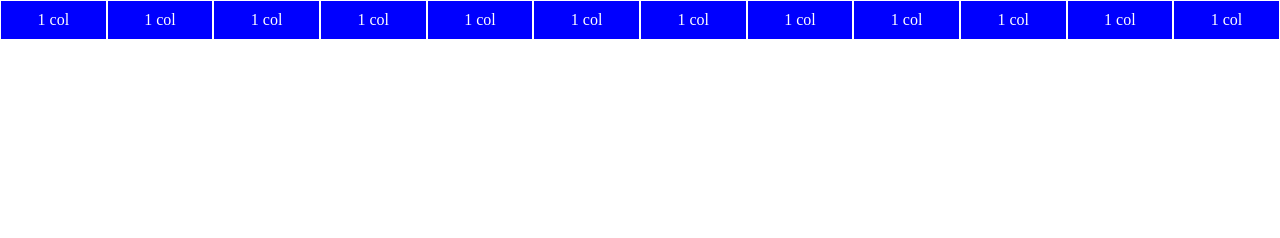
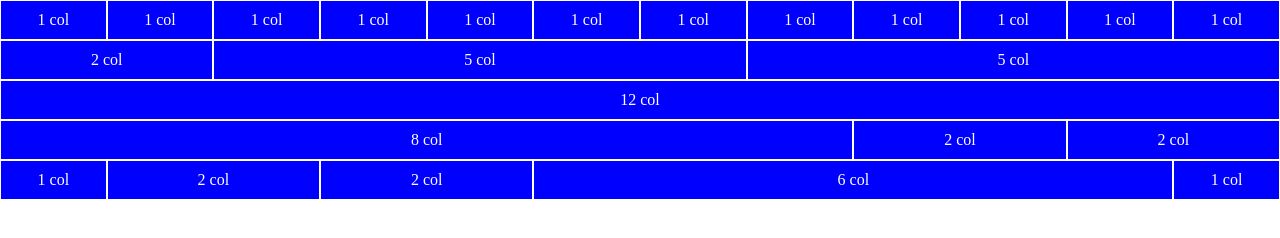
Before and after one commit to Afrodario/html-css-12bool, a plain HTML site: page index.html in a window 1280 px wide. Drawn offline with Linux system fonts and the light colour scheme.

Commit message:
Prime cinque row

```diff
--- a/12bool.css
+++ b/12bool.css
@@ -27,3 +27,58 @@
     flex-basis: calc((100% / 12) * 1);
     max-width: calc((100% / 12) * 1);
 }
+
+.col-2 {
+    flex-basis: calc((100% / 12) * 2);
+    max-width: calc((100% / 12) * 2);
+}
+
+.col-3 {
+    flex-basis: calc((100% / 12) * 3);
+    max-width: calc((100% / 12) * 3);
+}
+
+.col-4 {
+    flex-basis: calc((100% / 12) * 4);
+    max-width: calc((100% / 12) * 4);
+}
+
+.col-5 {
+    flex-basis: calc((100% / 12) * 5);
+    max-width: calc((100% / 12) * 5);
+}
+
+.col-6 {
+    flex-basis: calc((100% / 12) * 6);
+    max-width: calc((100% / 12) * 6);
+}
+
+.col-7 {
+    flex-basis: calc((100% / 12) * 7);
+    max-width: calc((100% / 12) * 7);
+}
+
+.col-8 {
+    flex-basis: calc((100% / 12) * 8);
+    max-width: calc((100% / 12) * 8);
+}
+
+.col-9 {
+    flex-basis: calc((100% / 12) * 9);
+    max-width: calc((100% / 12) * 9);
+}
+
+.col-10 {
+    flex-basis: calc((100% / 12) * 10);
+    max-width: calc((100% / 12) * 10);
+}
+
+.col-11 {
+    flex-basis: calc((100% / 12) * 11);
+    max-width: calc((100% / 12) * 11);
+}
+
+.col-12 {
+    flex-basis: calc((100% / 12) * 12);
+    max-width: calc((100% / 12) * 12);
+}
--- a/index.html
+++ b/index.html
@@ -67,6 +67,78 @@
         </div>
         <!-- Fine prima row -->
 
+        <!-- Inizio seconda row -->
+        <div class="row">
+
+            <div class="col-2">
+                2 col
+            </div>
+
+            <div class="col-5">
+                5 col
+            </div>
+
+            <div class="col-5">
+                5 col
+            </div>
+
+        </div>
+        <!-- Fine seconda row -->
+
+        <!-- Inizio terza row -->
+        <div class="row">
+
+            <div class="col-12">
+                12 col
+            </div>
+
+        </div>
+        <!-- Fine terza row -->
+
+        <!-- Inizio quarta row -->
+        <div class="row">
+
+            <div class="col-8">
+                8 col
+            </div>
+
+            <div class="col-2">
+                2 col
+            </div>
+
+            <div class="col-2">
+                2 col
+            </div>
+
+        </div>
+        <!-- Fine quarta row -->
+
+        <!-- Inizio quinta row -->
+        <div class="row">
+
+            <div class="col-1">
+                1 col
+            </div>
+
+            <div class="col-2">
+                2 col
+            </div>
+
+            <div class="col-2">
+                2 col
+            </div>
+
+            <div class="col-6">
+                6 col
+            </div>
+
+            <div class="col-1">
+                1 col
+            </div>
+
+        </div>
+        <!-- Fine quinta row -->
+
     </section>
     <!-- Fine container fluid -->
 
```
